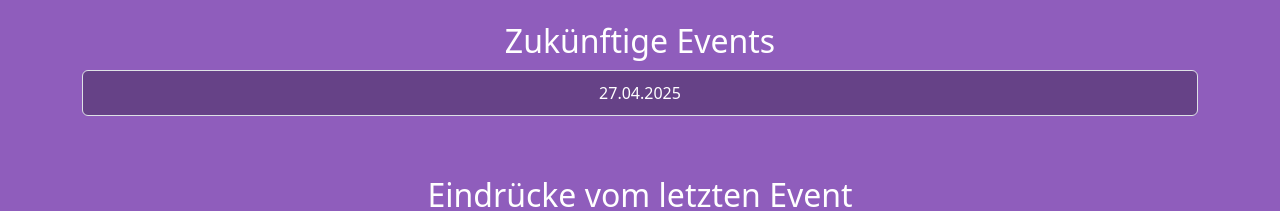
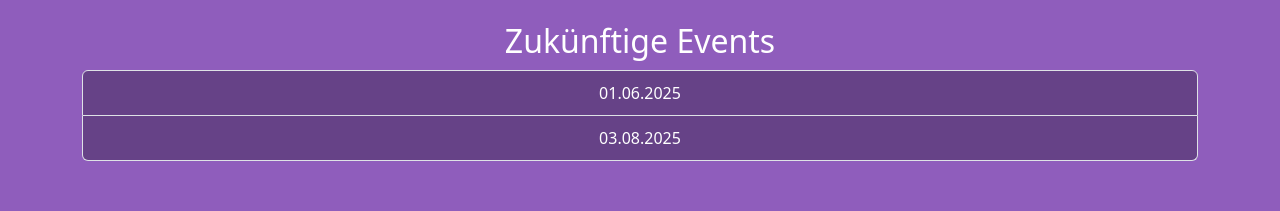
Before and after one commit to bauhaus93/bss-vue, a Vue app: page / in a window 1280 px wide. Shown: the part 1036-1247 px from the top of the page. Built offline with nearby package versions, Linux system fonts and the light colour scheme.

Commit message:
Adds next event dates

```diff
--- a/src/pages/Home.vue
+++ b/src/pages/Home.vue
@@ -130,10 +130,11 @@ import CardGroup from "../components/CardGroup.vue";
 import { get_image_path, logo_path, logo_alt_text } from "../img.js";
 import { last_event } from "../events.js";
 
-const next_event_date = new Date("2025-04-27");
+const next_event_date = new Date("2025-06-01");
 
 const future_event_dates = [
   date_formatter(next_event_date),
+  date_formatter(new Date("2025-08-03")),
 ];
 
 const card_contents = [
```
